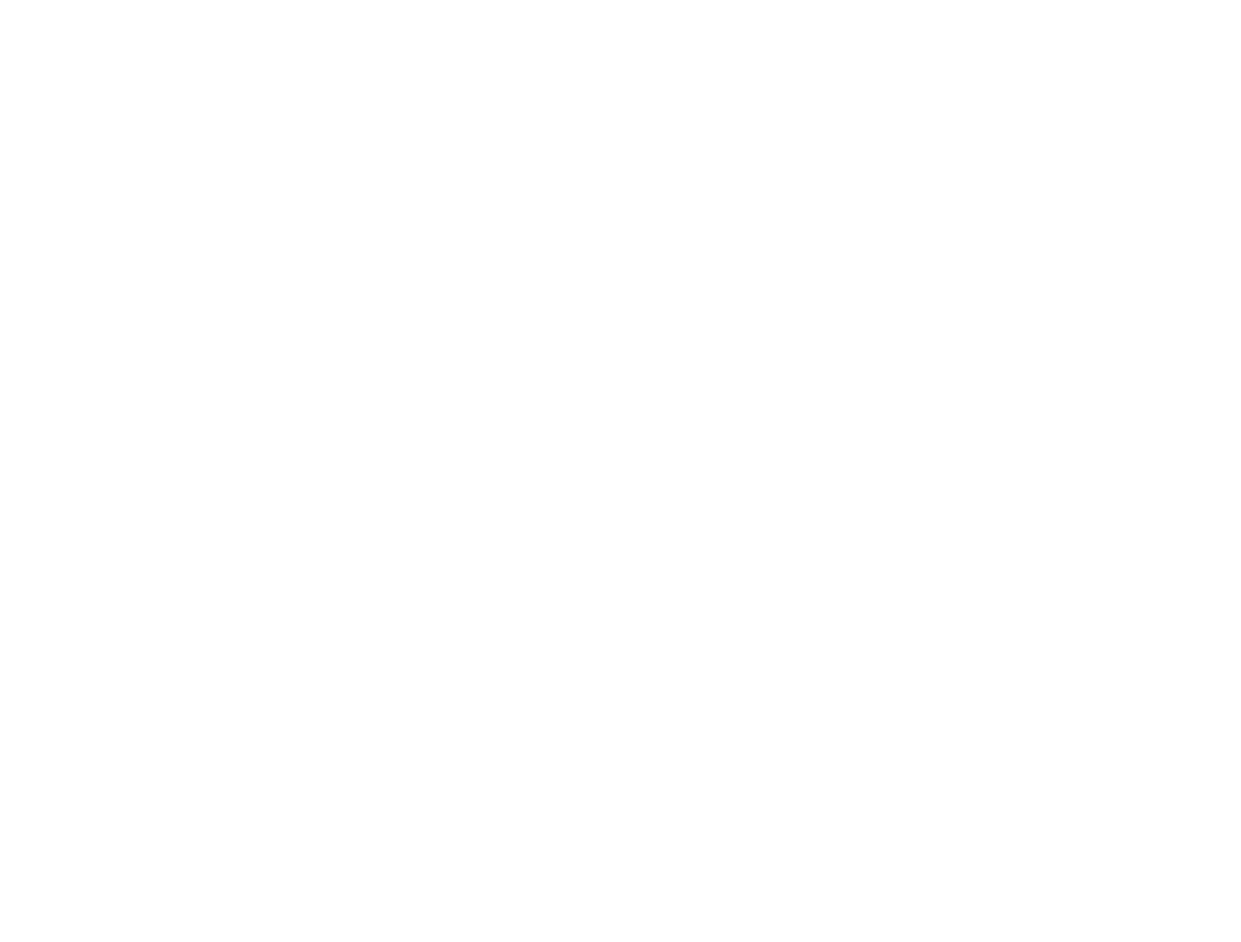
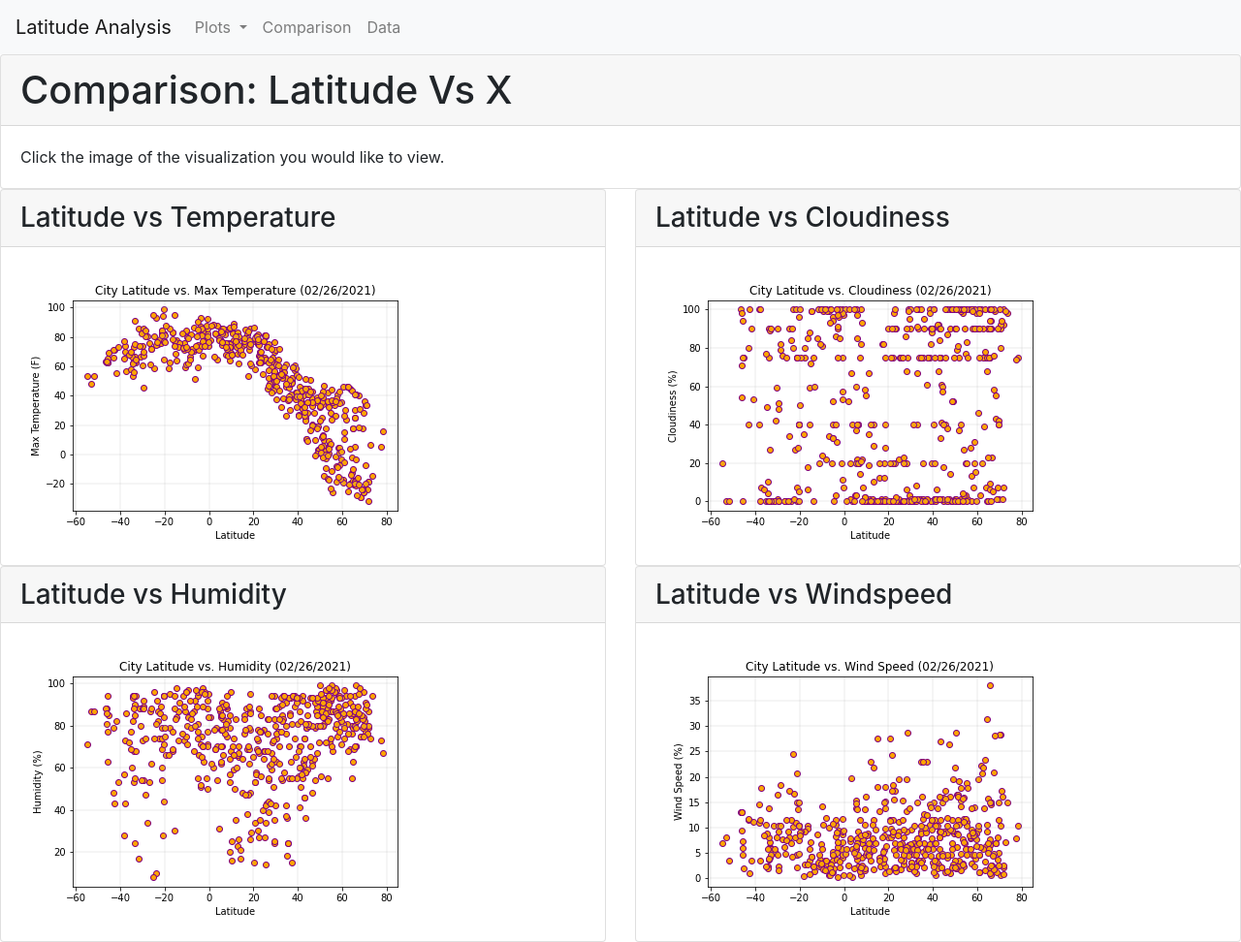
Before and after one commit to MMidwinter/web-design-challenge, a plain HTML site: page comparison.html in a window 1280 px wide. Shown: the whole page at 97% size. Before the commit the page ends 800 px from the top, so only its background shows below. Drawn offline with nearby package versions, Linux system fonts and the light colour scheme.

Commit message:
Incremental upload with new code

```diff
--- a/comparison.html
+++ b/comparison.html
@@ -0,0 +1,87 @@
+<!DOCTYPE html>
+<html lang="en">
+
+    <head>
+        <meta charset="UTF-8">
+        <title></title>
+        <link rel="stylesheet" href="https://stackpath.bootstrapcdn.com/bootstrap/4.4.1/css/bootstrap.min.css" integrity="sha384-Vkoo8x4CGsO3+Hhxv8T/Q5PaXtkKtu6ug5TOeNV6gBiFeWPGFN9MuhOf23Q9Ifjh" crossorigin="anonymous">
+        <link rel="stylesheet" href="style.css">
+    </head>
+    <body>
+        <nav class="navbar navbar-expand-lg navbar-light bg-light">
+            <a class="navbar-brand" href="#">Latitude Analysis</a>
+            <button class="navbar-toggler" type="button" data-toggle="collapse" data-target="#navbarSupportedContent" aria-controls="navbarSupportedContent" aria-expanded="false" aria-label="Toggle navigation">
+            <span class="navbar-toggler-icon"></span>
+            </button>
+
+            <div class="collapse navbar-collapse" id="navbarSupportedContent">
+            <ul class="navbar-nav mr-auto">
+                <li class="nav-item active">
+                <li class="nav-item dropdown">
+                <a class="nav-link dropdown-toggle" href="#" id="navbarDropdown" role="button" data-toggle="dropdown" aria-haspopup="true" aria-expanded="false">
+                    Plots
+                </a>
+                <div class="dropdown-menu" aria-labelledby="navbarDropdown">
+                    <a class="dropdown-item" href="maxtemperature.html">Max Temperature</a>
+                    <a class="dropdown-item" href="humidity.html">Humidity</a>
+                    <a class="dropdown-item" href="cloudiness.html">Cloudiness</a>
+                    <a class="dropdown-item" href="windspeed.html">Wind Speed</a>
+                </div>
+                </li><a class="nav-link" href="comparison.html">Comparison </a>
+                </li>
+                <li class="nav-item">
+                <a class="nav-link" href="data.html">Data</a>
+                </li>
+            </ul>
+            </div>
+        </nav>
+        <div class="row">
+            <div class="col-3 col-sm-6 col-md-12">
+                <div class="card">
+                    <h1 class="card-header">Comparison: Latitude Vs X</h1>
+                    <div class="card-body">
+                      <p class="card-text">Click the image of the visualization you would like to view.</p>
+                       </div>
+                  </div>
+            </div>
+            <div class="col-md-6">
+                <div class="card">
+                    <h3 class="card-header">Latitude vs Temperature</h3>
+                    <div class="card-body">
+                        <a href="maxtemperature.html"><img src="Resources/assets/images/lat_vs_temperature.png" class="rounded float-left" alt="..."></a>
+                    </div>
+                  </div>
+            </div>
+
+            <div class="col-md-6">
+                <div class="card">
+                    <h3 class="card-header">Latitude vs Cloudiness</h3>
+                    <div class="card-body">
+                        <a href="cloudiness.html"><img src="Resources/assets/images/lat_vs_cloud.png" class="rounded float-left" alt="..."></a>
+                        </div>
+                  </div>
+            </div>
+
+            <div class="col-md-6">
+                <div class="card">
+                    <h3 class="card-header">Latitude vs Humidity</h3>
+                    <div class="card-body">
+                        <a href="humidity.html"><img src="Resources/assets/images/lat_vs_humidity.png" class="rounded float-left" alt="..."></a>
+                    </div>
+                  </div>
+            </div>
+
+            <div class="col-md-6">
+                <div class="card">
+                    <h3 class="card-header">Latitude vs Windspeed</h3>
+                    <div class="card-body">
+                        <a href="windspeed.html"><img src="Resources/assets/images/lat_vs_wind.png" class="rounded float-left" alt="..."></a>
+                    </div>
+                  </div>
+            </div>
+
+            <script src="https://code.jquery.com/jquery-3.4.1.slim.min.js" integrity="sha384-J6qa4849blE2+poT4WnyKhv5vZF5SrPo0iEjwBvKU7imGFAV0wwj1yYfoRSJoZ+n" crossorigin="anonymous"></script>
+            <script src="https://cdn.jsdelivr.net/npm/popper.js@1.16.0/dist/umd/popper.min.js" integrity="sha384-Q6E9RHvbIyZFJoft+2mJbHaEWldlvI9IOYy5n3zV9zzTtmI3UksdQRVvoxMfooAo" crossorigin="anonymous"></script>
+            <script src="https://stackpath.bootstrapcdn.com/bootstrap/4.4.1/js/bootstrap.min.js" integrity="sha384-wfSDF2E50Y2D1uUdj0O3uMBJnjuUD4Ih7YwaYd1iqfktj0Uod8GCExl3Og8ifwB6" crossorigin="anonymous"></script>
+        </body>
+</html>
```
Also changed, not shown: data.html (+53 -0 lines), index.html (+25 -7 lines).
